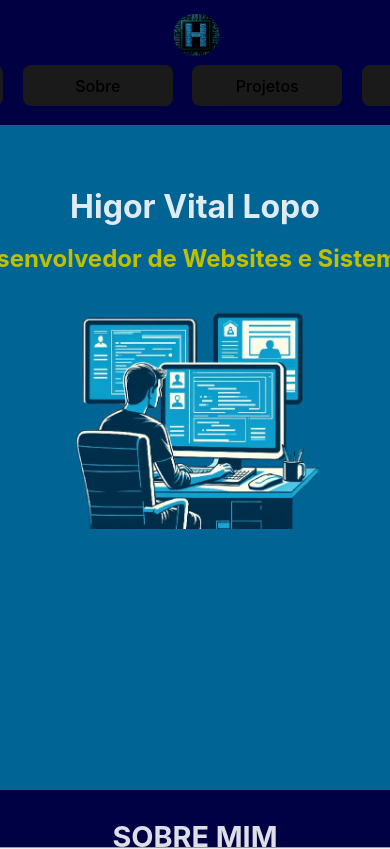
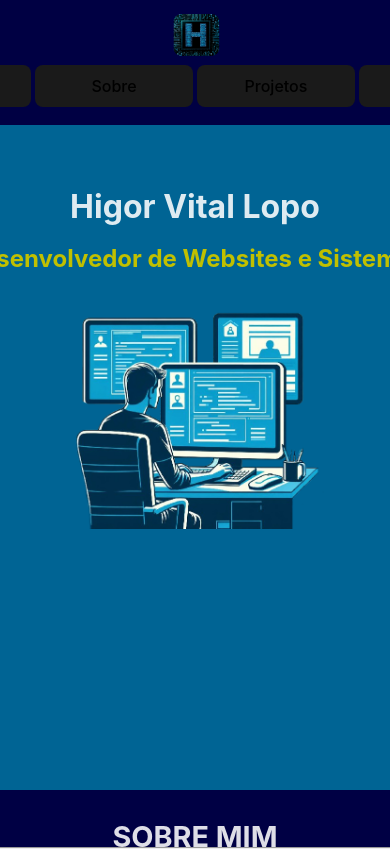
Before and after one commit to Higor335/Portfolio, a React (Vite) app in the folder Portfolio/: page / in a window 390 px wide. Shown: the top 849 px of the page. Built offline with nearby package versions, Linux system fonts and the light colour scheme.

Commit message:
style: :iphone: ajuste de responsividade do header

```diff
--- a/Portfolio/src/components/Header.tsx
+++ b/Portfolio/src/components/Header.tsx
@@ -16,7 +16,7 @@ export default function Header(){
 
     return(
         <header>
-            <a href=""><img src="src\assets\icone.png" alt="logo" className="logo"/></a>
+            <a href={"#inicio"}><img src="src\assets\icone.png" alt="logo" className="logo"/></a>
             <div className="botoesCabecalho">
                 <button onClick={() => scroLento('#inicio')}>Inicio</button>
                 <button onClick={() => scroLento('#sobre')}>Sobre</button>
--- a/Portfolio/src/styles/Header.scss
+++ b/Portfolio/src/styles/Header.scss
@@ -11,9 +11,8 @@ header {
 
   .logo {
     margin-left: 3rem;
-      max-width: 7vh; /* Ajuste o tamanho máximo da imagem conforme necessário */
-      color: blue;
-      border-radius: 2rem;
+    max-width: 7vh;
+    border-radius: 0.5rem;
   }
 
   .botoesCabecalho {
@@ -21,7 +20,7 @@ header {
     margin-right: 2rem;
     display: flex;
     flex-direction: row;
-      gap: 5vw;
+    gap: 1vw;
     height: 7vh;
 
     button{
@@ -35,27 +34,30 @@ header {
     header {
         height: auto;
         padding: 10px;
+        display: flex;
         flex-direction: column;
         align-items: center;
+
     }
 
     .logo {
       height: 5vh;
       margin-top: 25px;
       margin-bottom: -25px;
-        margin-left: 40%;
       transform: translate(-50%,-50%);
       border-radius: 0;
     }
 
     .botoesCabecalho {
       align-items: center;
-        gap: 0.2em;
-        width: 97%;
+      width: 100%;
+
+      button{
+        flex-grow: 1;
+        flex-basis: 0;
+        max-width: 25%;
+        text-align: center;
+        padding: 10px;
       }
-
-      .botoesCabecalho:last-child{
-        margin-right: 25px;
     }
-
   }
```
Lines whose indentation alone changed are shown as unchanged.
